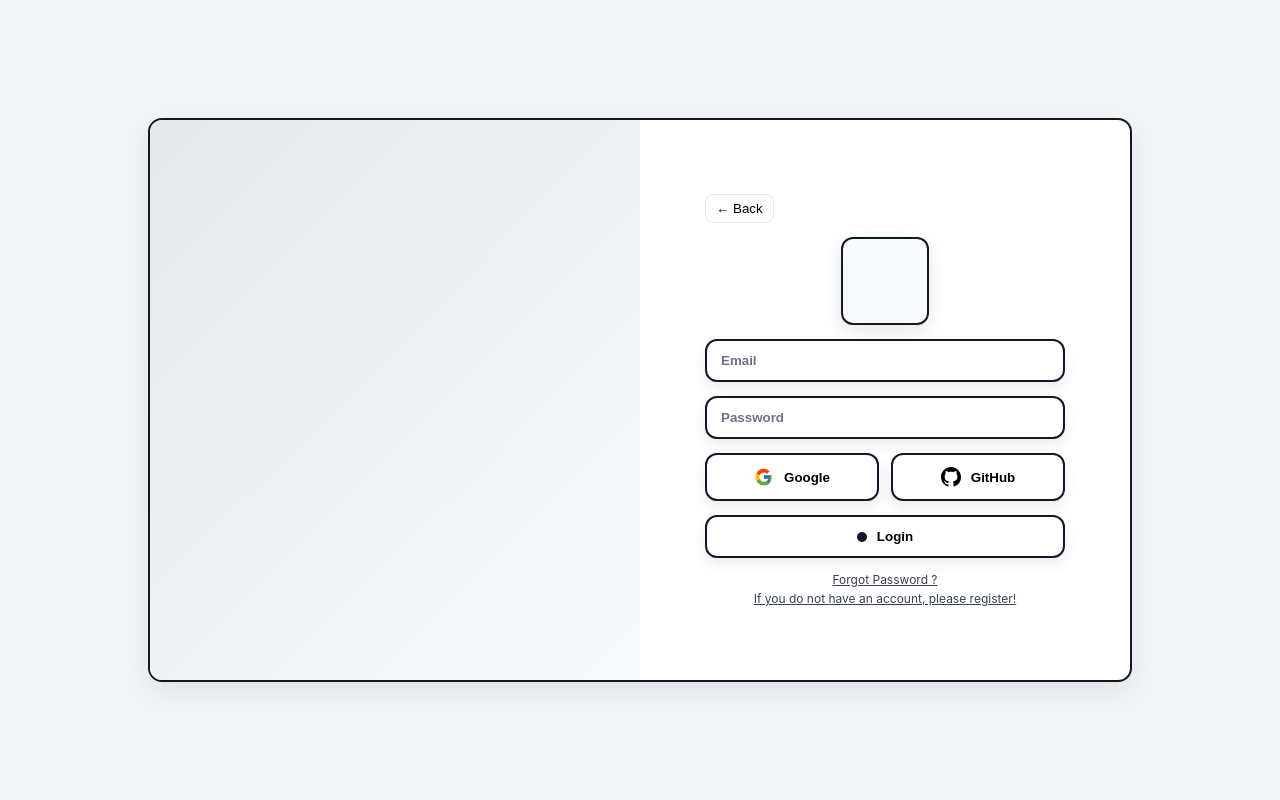
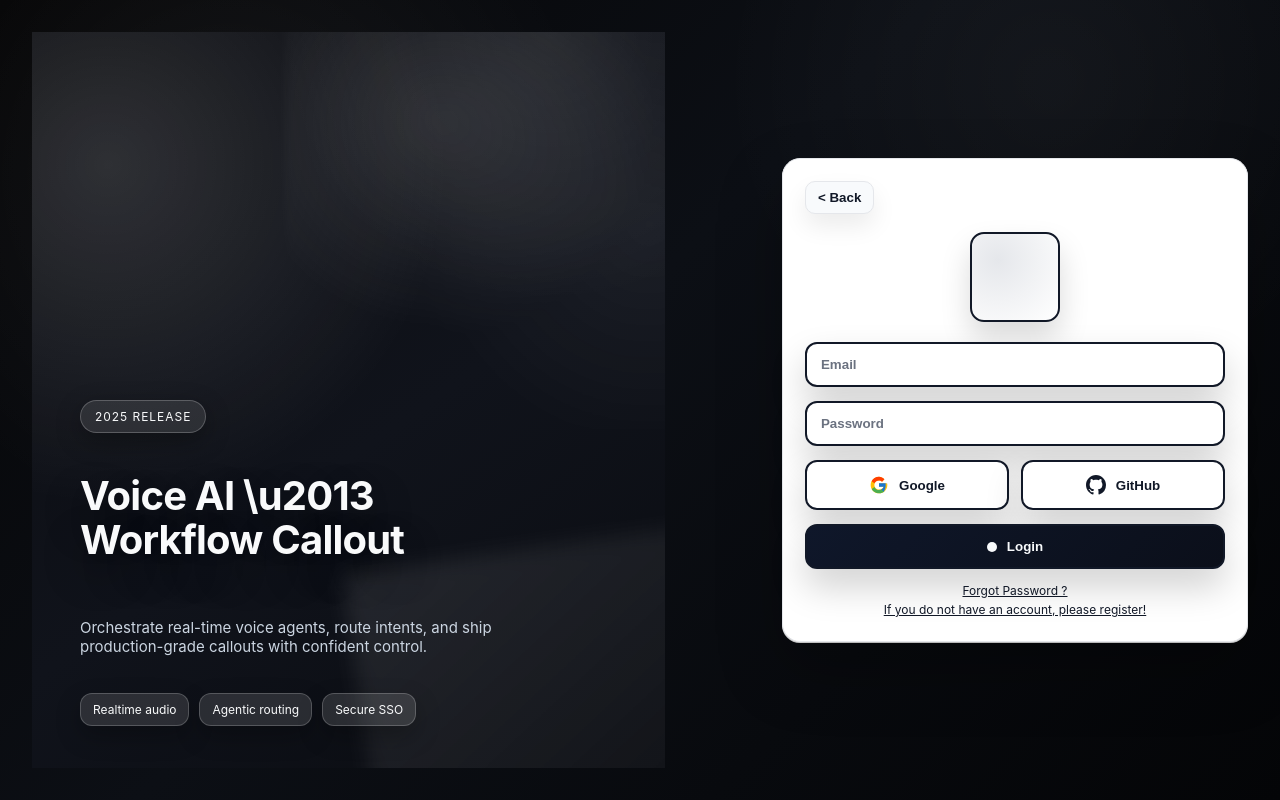
Before and after one commit to Rotdzaii/Voice-AI-Workflow-Callout, a React app: page /login in a window 1280 px wide. Built offline with nearby package versions, Linux system fonts and the light colour scheme; the HTML template or start-up script is replaced by a standard one.

Commit message:
update font-end login

```diff
--- a/src/pages/LoginPage.tsx
+++ b/src/pages/LoginPage.tsx
@@ -3,14 +3,23 @@ import { startGoogleLogin, startGithubLogin } from '../services/auth';
 
 export default function LoginPage({ onBack, onOpenCredentials }: { onBack: () => void; onOpenCredentials: () => void }) {
   return (
-    <div className="login-root">
     <div className="login-container">
       <div className="login-left" aria-hidden>
-          {/* Placeholder for marketing/illustration */}
+        <div className="login-hero">
+          <span className="login-badge">2025 release</span>
+          <h1 className="login-hero-title">Voice AI \u2013 Workflow Callout</h1>
+          <p className="login-hero-subtitle">
+            Orchestrate real-time voice agents, route intents, and ship production-grade callouts with confident control.
+          </p>
+          <div className="login-hero-tags">
+            <span>Realtime audio</span>
+            <span>Agentic routing</span>
+            <span>Secure SSO</span>
           </div>
-        <div className="login-right">
+        </div>
+      </div>
       <div className="login-card">
-            <button className="login-back" onClick={onBack}>← Back</button>
+        <button className="login-back" onClick={onBack}>&lt; Back</button>
         <div className="login-logo" aria-hidden />
 
         {/* Click-through faux inputs to lead to credentials page */}
@@ -50,7 +59,5 @@ export default function LoginPage({ onBack, onOpenCredentials }: { onBack: () =>
         </div>
       </div>
     </div>
-      </div>
-    </div>
   );
 }
--- a/src/pages/login.css
+++ b/src/pages/login.css
@@ -1,19 +1,279 @@
-.login-root{width:100%;height:100vh;background:#f3f4f6;display:flex;align-items:center;justify-content:center}
-.login-container{width:100%;max-width:980px;height:560px;background:#fff;border:2px solid #111827;border-radius:14px;box-shadow:0 10px 30px rgba(0,0,0,.08);display:grid;grid-template-columns:1fr 1fr;overflow:hidden}
-.login-left{background:linear-gradient(135deg,#e5e7eb,#f9fafb);position:relative}
-.login-right{padding:20px 24px;display:flex;align-items:center;justify-content:center}
-.login-card{width:100%;max-width:360px;display:flex;flex-direction:column;gap:14px}
-.login-logo{width:84px;height:84px;border-radius:12px;border:2px solid #111827;background:#f9fafb;box-shadow:0 6px 18px rgba(0,0,0,.1);margin:0 auto}
-.login-logo.small{width:64px;height:64px}
-.login-input{width:100%;padding:12px 14px;border:2px solid #111827;border-radius:12px;background:#fff;text-align:left;font-weight:600;color:#6b7280;cursor:pointer;box-shadow:0 6px 14px rgba(0,0,0,.08)}
-.login-row{display:grid;grid-template-columns:1fr 1fr;gap:12px}
-.login-oauth{display:flex;align-items:center;gap:10px;justify-content:center;padding:12px;border:2px solid #111827;border-radius:12px;background:#fff;font-weight:700;cursor:pointer;box-shadow:0 6px 14px rgba(0,0,0,.08)}
-.login-primary{display:flex;align-items:center;justify-content:center;gap:10px;padding:12px;border:2px solid #111827;border-radius:12px;background:#fff;font-weight:700;cursor:pointer;box-shadow:0 6px 14px rgba(0,0,0,.08)}
-.login-primary .dot{width:10px;height:10px;border-radius:5px;background:#111827;display:inline-block}
-.login-links{display:flex;flex-direction:column;gap:4px;text-align:center;font-size:12px}
-.login-links a{color:#374151;text-decoration:underline}
-.login-back{align-self:flex-start;padding:6px 10px;border:1px solid #e5e7eb;border-radius:8px;background:#fff;cursor:pointer}
-.login-centered{width:100%;max-width:460px;margin:0 auto}
-.cred-card{margin-top:24px;background:#fff;border:2px solid #111827;border-radius:14px;padding:18px;display:flex;flex-direction:column;gap:12px;box-shadow:0 10px 30px rgba(0,0,0,.08)}
-.login-real-input{width:100%;padding:12px 14px;border:2px solid #111827;border-radius:12px;background:#fff;box-sizing:border-box}
-.login-error{color:#991b1b;background:#fee2e2;border:1px solid #fecaca;padding:8px;border-radius:10px;font-size:12px}
+.login-container {
+  width: 100%;
+  min-height: 100vh;
+  background:
+    radial-gradient(circle at 18% 22%, rgba(255, 255, 255, 0.06), transparent 30%),
+    radial-gradient(circle at 82% 10%, rgba(255, 255, 255, 0.04), transparent 26%),
+    linear-gradient(135deg, #050506 0%, #0c0f15 45%, #040507 100%);
+  display: grid;
+  grid-template-columns: 1.15fr 1fr;
+  column-gap: 32px;
+  overflow: hidden;
+  position: relative;
+  backdrop-filter: blur(8px);
+  padding: 32px;
+  box-sizing: border-box;
+}
+
+.login-left {
+  position: relative;
+  background:
+    radial-gradient(680px at 12% 18%, rgba(255, 255, 255, 0.14), transparent 50%),
+    radial-gradient(540px at 82% 0%, rgba(255, 255, 255, 0.08), transparent 50%),
+    linear-gradient(145deg, #0b0c10, #10131b 55%, #0a0c11);
+  padding: 42px 48px;
+  display: flex;
+  align-items: flex-end;
+  color: #f9fafb;
+  overflow: hidden;
+}
+
+.login-left::before {
+  content: "";
+  position: absolute;
+  inset: -120px -140px auto auto;
+  width: 520px;
+  height: 520px;
+  background:
+    radial-gradient(circle at 30% 40%, rgba(255, 255, 255, 0.12), transparent 45%),
+    radial-gradient(circle at 70% 60%, rgba(255, 255, 255, 0.06), transparent 50%);
+  filter: blur(4px);
+  opacity: 0.9;
+}
+
+.login-left::after {
+  content: "";
+  position: absolute;
+  inset: auto -60px -140px auto;
+  width: 360px;
+  height: 360px;
+  background: linear-gradient(145deg, rgba(255, 255, 255, 0.12), rgba(255, 255, 255, 0.02));
+  transform: rotate(-8deg);
+  filter: blur(10px);
+  opacity: 0.75;
+}
+
+.login-hero {
+  position: relative;
+  z-index: 1;
+  display: flex;
+  flex-direction: column;
+  gap: 14px;
+  max-width: 460px;
+}
+
+.login-badge {
+  align-self: flex-start;
+  padding: 8px 14px;
+  border-radius: 999px;
+  border: 1px solid rgba(255, 255, 255, 0.22);
+  background: rgba(255, 255, 255, 0.1);
+  font-size: 12px;
+  letter-spacing: 0.08em;
+  text-transform: uppercase;
+  box-shadow: 0 8px 26px rgba(0, 0, 0, 0.3);
+}
+
+.login-hero-title {
+  font-size: 40px;
+  line-height: 1.1;
+  letter-spacing: -0.02em;
+  text-shadow: 0 18px 40px rgba(0, 0, 0, 0.45);
+}
+
+.login-hero-subtitle {
+  color: #cbd5e1;
+  font-size: 15px;
+  max-width: 440px;
+}
+
+.login-hero-tags {
+  display: flex;
+  flex-wrap: wrap;
+  gap: 10px;
+  margin-top: 8px;
+}
+
+.login-hero-tags span {
+  padding: 8px 12px;
+  border-radius: 12px;
+  border: 1px solid rgba(255, 255, 255, 0.2);
+  background: rgba(255, 255, 255, 0.12);
+  font-size: 12px;
+  box-shadow: 0 10px 24px rgba(0, 0, 0, 0.25);
+}
+
+.login-card {
+  width: min(100%, 420px);
+  display: flex;
+  flex-direction: column;
+  gap: 14px;
+  background: #ffffff;
+  color: #111827;
+  border-radius: 18px;
+  border: 1px solid #e5e7eb;
+  padding: 22px 22px 24px;
+  box-shadow: 0 28px 64px rgba(0, 0, 0, 0.25), 0 1px 0 rgba(255, 255, 255, 0.9);
+  justify-self: end;
+  align-self: center;
+  margin: 0;
+}
+
+.login-logo {
+  width: 86px;
+  height: 86px;
+  border-radius: 14px;
+  border: 2px solid #111827;
+  background: radial-gradient(circle at 30% 30%, #e5e7eb, #ffffff);
+  box-shadow: 0 16px 30px rgba(0, 0, 0, 0.15);
+  margin: 4px auto 6px;
+}
+
+.login-logo.small {
+  width: 64px;
+  height: 64px;
+}
+
+.login-back {
+  align-self: flex-start;
+  padding: 8px 12px;
+  border: 1px solid #e5e7eb;
+  border-radius: 10px;
+  background: #f8fafc;
+  color: #111827;
+  font-weight: 600;
+  cursor: pointer;
+  box-shadow: 0 12px 24px rgba(0, 0, 0, 0.08);
+  transition: transform 0.16s ease, box-shadow 0.16s ease;
+}
+
+.login-back:hover {
+  transform: translateY(-2px);
+  box-shadow: 0 16px 30px rgba(0, 0, 0, 0.12);
+}
+
+.login-input,
+.login-oauth,
+.login-primary {
+  width: 100%;
+  padding: 13px 14px;
+  border: 2px solid #111827;
+  border-radius: 12px;
+  background: #ffffff;
+  text-align: left;
+  font-weight: 700;
+  color: #111827;
+  cursor: pointer;
+  box-shadow: 0 18px 36px rgba(0, 0, 0, 0.18), 0 1px 0 rgba(255, 255, 255, 0.9);
+  transition: transform 0.16s ease, box-shadow 0.16s ease, background 0.16s ease;
+}
+
+.login-input span {
+  color: #6b7280;
+}
+
+.login-input:hover,
+.login-oauth:hover {
+  transform: translateY(-2px);
+  box-shadow: 0 22px 42px rgba(0, 0, 0, 0.22), 0 1px 0 rgba(255, 255, 255, 0.9);
+}
+
+.login-row {
+  display: grid;
+  grid-template-columns: 1fr 1fr;
+  gap: 12px;
+}
+
+.login-oauth {
+  display: flex;
+  align-items: center;
+  gap: 10px;
+  justify-content: center;
+  text-align: center;
+}
+
+.login-primary {
+  display: flex;
+  align-items: center;
+  justify-content: center;
+  gap: 10px;
+  background: linear-gradient(135deg, #0f172a, #0b0f1a);
+  color: #f8fafc;
+  text-align: center;
+}
+
+.login-primary .dot {
+  width: 10px;
+  height: 10px;
+  border-radius: 5px;
+  background: #f8fafc;
+  display: inline-block;
+}
+
+.login-links {
+  display: flex;
+  flex-direction: column;
+  gap: 4px;
+  text-align: center;
+  font-size: 12px;
+}
+
+.login-links a {
+  color: #111827;
+  text-decoration: underline;
+}
+
+.login-centered {
+  width: 100%;
+  max-width: 460px;
+  margin: 0 auto;
+}
+
+.cred-card {
+  margin-top: 24px;
+  background: #fff;
+  border: 2px solid #111827;
+  border-radius: 14px;
+  padding: 18px;
+  display: flex;
+  flex-direction: column;
+  gap: 12px;
+  box-shadow: 0 10px 30px rgba(0, 0, 0, 0.12);
+}
+
+.login-real-input {
+  width: 100%;
+  padding: 12px 14px;
+  border: 2px solid #111827;
+  border-radius: 12px;
+  background: #fff;
+  box-sizing: border-box;
+}
+
+.login-error {
+  color: #991b1b;
+  background: #fee2e2;
+  border: 1px solid #fecaca;
+  padding: 8px;
+  border-radius: 10px;
+  font-size: 12px;
+}
+
+@media (max-width: 1024px) {
+  .login-container {
+    grid-template-columns: 1fr;
+    min-height: auto;
+  }
+
+  .login-left {
+    align-items: flex-start;
+    padding: 32px 28px 60px;
+  }
+
+  .login-card {
+    justify-self: stretch;
+    align-self: flex-start;
+    width: 100%;
+    margin: 24px 0 42px;
+  }
+}
```
Lines whose indentation alone changed are shown as unchanged.
